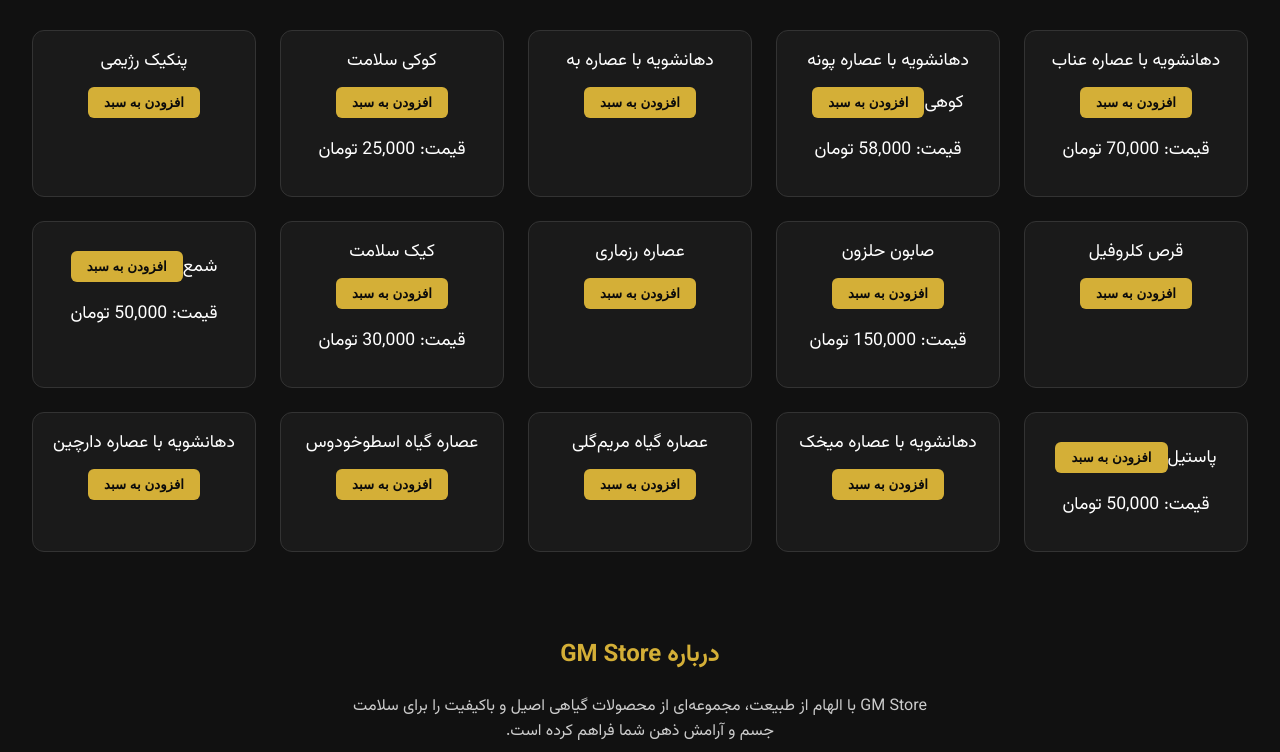
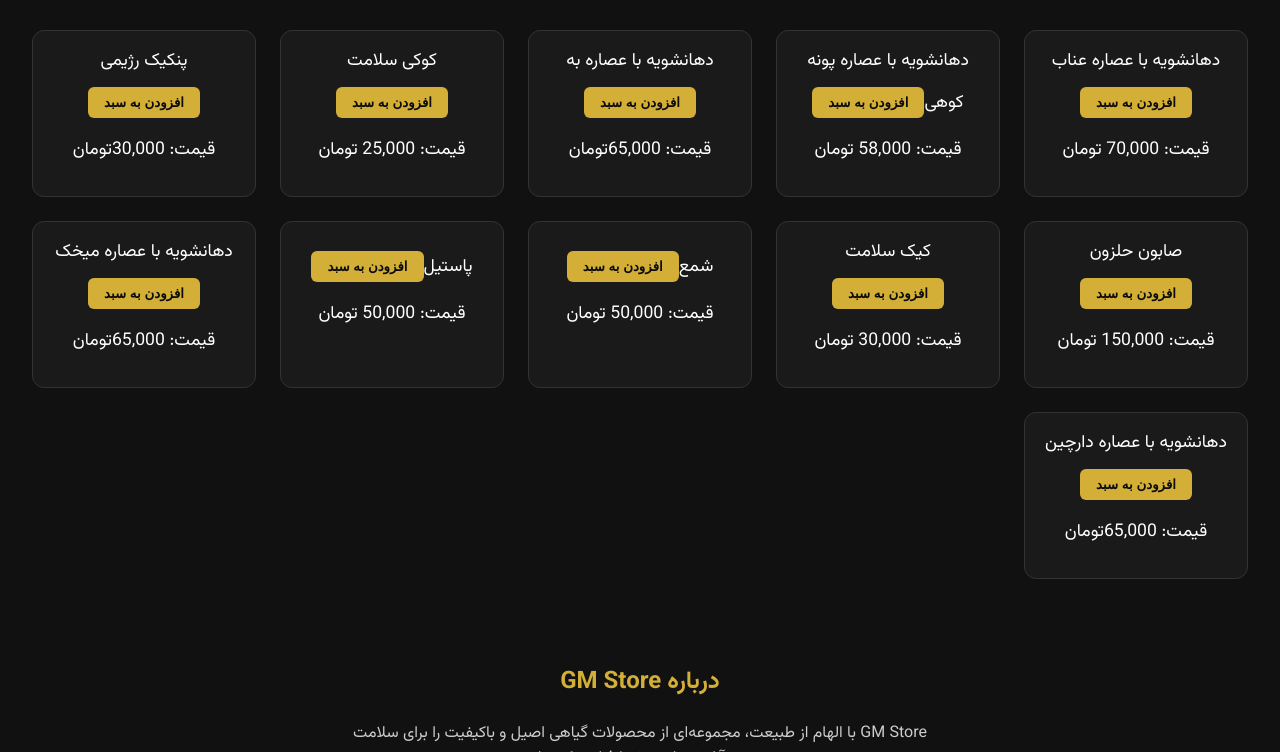
Before and after one commit to mohaddesehezzati047-spec/glowing-octo-train., a plain HTML site: page index.html in a window 1280 px wide. Shown: the part 664-1416 px from the top of the page. Drawn offline with Linux system fonts and the light colour scheme.

Commit message:
Add files via upload

```diff
--- a/index.html
+++ b/index.html
@@ -107,21 +107,17 @@
   <section id="products" class="products">
     <div class="product">دهانشویه با عصاره عناب<button>افزودن به سبد</button><p>قیمت: 70,000 تومان</p></div>
     <div class="product">دهانشویه با عصاره پونه کوهی<button>افزودن به سبد</button><p>قیمت: 58,000 تومان</p></div>
-    <div class="product">دهانشویه با عصاره به<button>افزودن به سبد</button></div>
+    <div class="product">دهانشویه با عصاره به<button>افزودن به سبد</button><p>قیمت:  65,000تومان</p></div>
     <div class="product">کوکی سلامت<button>افزودن به سبد</button><p>قیمت: 25,000 تومان</p></div>
-  <div class="product">پنکیک رژیمی<button>افزودن به سبد</button></div>
-  <div class="product">قرص کلروفیل<button>افزودن به سبد</button></div>
+  <div class="product">پنکیک رژیمی<button>افزودن به سبد</button><p>قیمت:  30,000تومان</p></div>
   <div class="product">صابون حلزون<button>افزودن به سبد</button><p>قیمت: 150,000 تومان</p></div>
-  <div class="product">عصاره رزماری<button>افزودن به سبد</button></div>
 <div class="product">کیک سلامت<button>افزودن به سبد</button><p>قیمت: 30,000 تومان</p></div>
 <div class="product">شمع<button>افزودن به سبد</button><p>قیمت: 50,000 تومان</p></div>
 <div class="product">پاستیل<button>افزودن به سبد</button><p>قیمت: 50,000 تومان</p></div>
-<div class="product">دهانشویه با عصاره میخک<button>افزودن به سبد</button></div>
-<div class="product">عصاره گیاه مریم‌گلی<button>افزودن به سبد</button></div>
-<div class="product">عصاره گیاه اسطوخودوس<button>افزودن به سبد</button></div>
+<div class="product">دهانشویه با عصاره میخک<button>افزودن به سبد</button><p>قیمت:  65,000تومان</p></div>
 <div class="product">
   دهانشویه با عصاره دارچین
-  <button>افزودن به سبد</button>
+  <button>افزودن به سبد</button><p>قیمت:  65,000تومان</p></div>
 </div>
 </section>
   <section id="about" style="padding:2rem; text-align:center; background:#111;">
```
